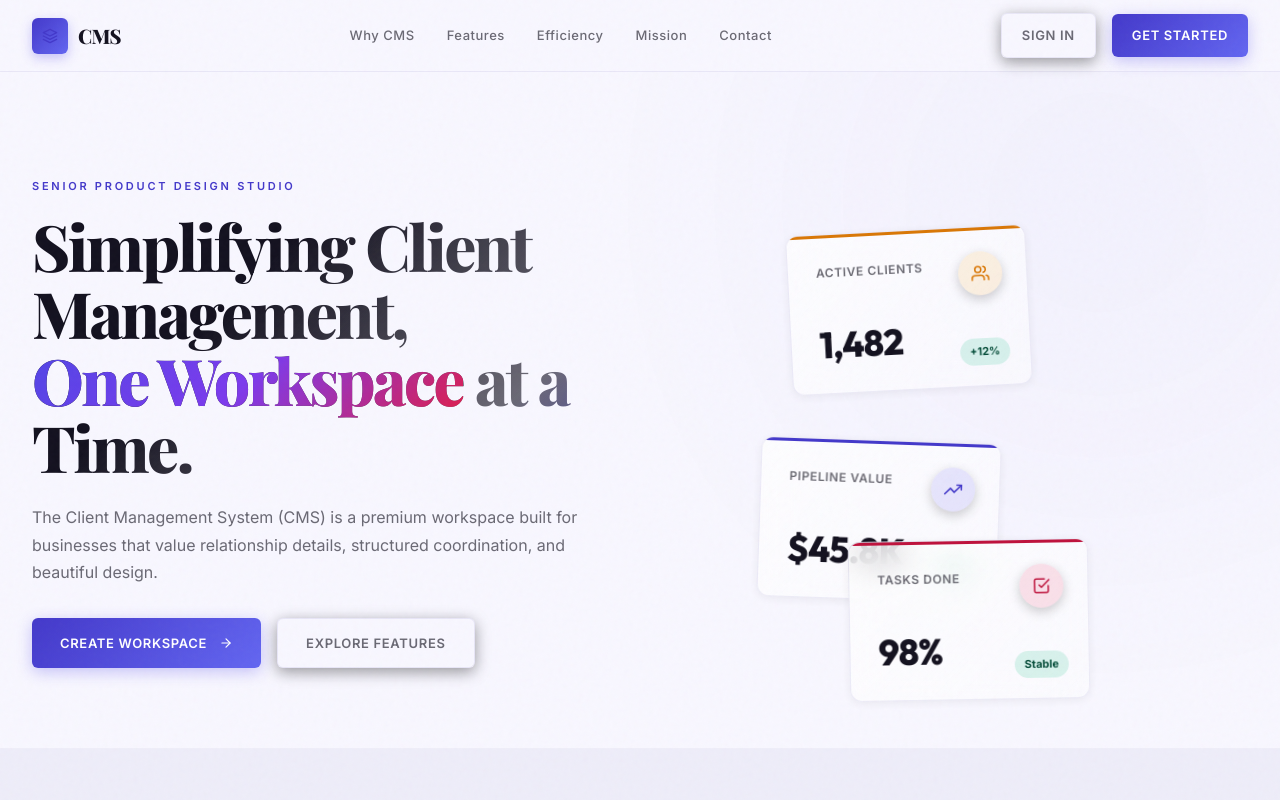
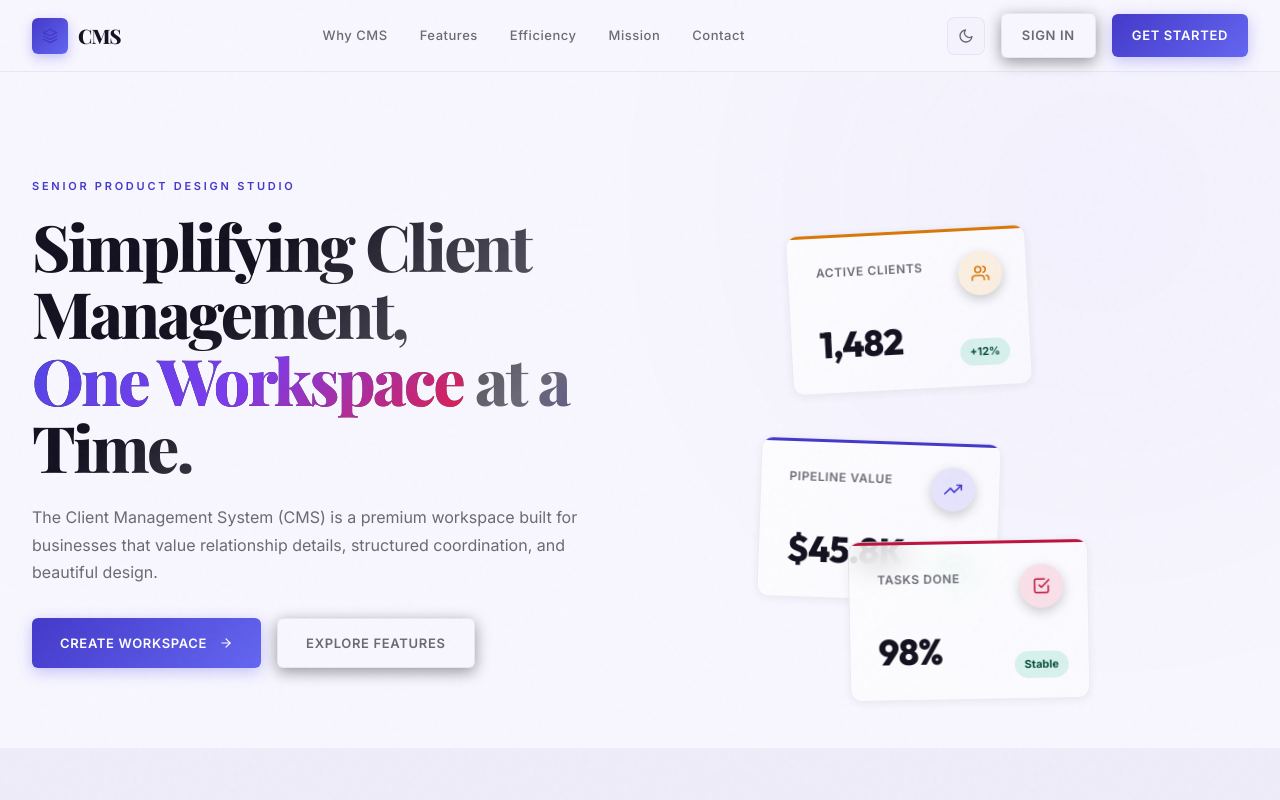
Before and after one commit to vishalsingh756/CMS_Intern, a React (Vite) app in the folder frontend/: page / in a window 1280 px wide. Shown: the top 800 px of the page. Built offline with nearby package versions, Linux system fonts and the light colour scheme; no server answers; a web font is replaced by a local one.

Commit message:
Add theme toggle functionality to the About page

```diff
--- a/frontend/src/pages/About.jsx
+++ b/frontend/src/pages/About.jsx
@@ -1,13 +1,27 @@
+import { useState, useEffect } from 'react';
 import { Link } from 'react-router-dom';
 import {
   FiUsers, FiCheckSquare, FiBarChart2, FiLayers, FiInfo,
   FiCheckCircle, FiShield, FiTarget, FiActivity,
-  FiMail, FiExternalLink, FiTrendingUp, FiArrowRight
+  FiMail, FiExternalLink, FiTrendingUp, FiArrowRight,
+  FiSun, FiMoon
 } from 'react-icons/fi';
 import useAuthStore from '../utils/authStore';
 
 export default function About() {
   const { user } = useAuthStore();
+  const [theme, setTheme] = useState(() => {
+    return localStorage.getItem('theme') || 'light';
+  });
+
+  useEffect(() => {
+    document.documentElement.setAttribute('data-theme', theme);
+    localStorage.setItem('theme', theme);
+  }, [theme]);
+
+  const toggleTheme = () => {
+    setTheme(t => t === 'light' ? 'dark' : 'light');
+  };
 
   const keyFeatures = [
     {
@@ -101,8 +115,37 @@ export default function About() {
 
           {/* Action Buttons */}
           <div style={{ display: 'flex', alignItems: 'center', gap: '16px' }}>
+            {/* Theme Toggle Button */}
+            <button
+              onClick={toggleTheme}
+              style={{
+                width: '38px',
+                height: '38px',
+                borderRadius: '8px',
+                border: '1px solid var(--border)',
+                background: 'var(--glass-1)',
+                color: 'var(--text-2)',
+                display: 'flex',
+                alignItems: 'center',
+                justifyContent: 'center',
+                cursor: 'pointer',
+                transition: 'all 0.2s',
+              }}
+              title={theme === 'light' ? 'Switch to Dark Mode' : 'Switch to Light Mode'}
+              onMouseEnter={e => {
+                e.currentTarget.style.background = 'var(--glass-2)';
+                e.currentTarget.style.borderColor = 'var(--border-hover)';
+              }}
+              onMouseLeave={e => {
+                e.currentTarget.style.background = 'var(--glass-1)';
+                e.currentTarget.style.borderColor = 'var(--border)';
+              }}
+            >
+              {theme === 'light' ? <FiMoon size={16} /> : <FiSun size={16} />}
+            </button>
+
             {user ? (
-              <Link to="/dashboard" className="btn btn-primary">
+              <Link to="/dashboard" className="btn btn-primary" style={{ padding: '10px 20px', fontSize: '13px' }}>
                 Dashboard
               </Link>
             ) : (
```
